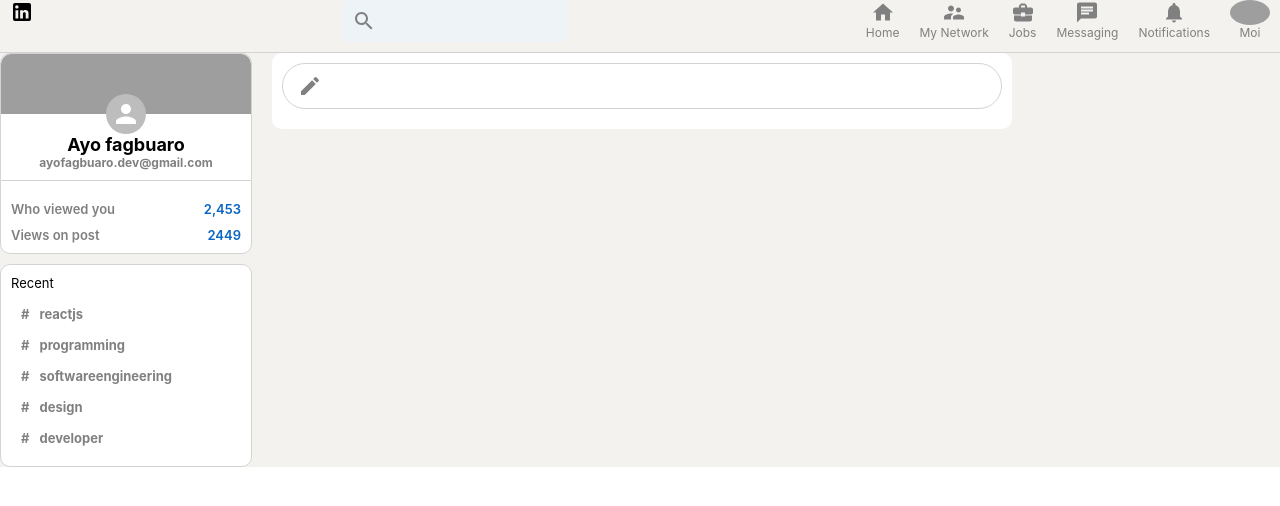
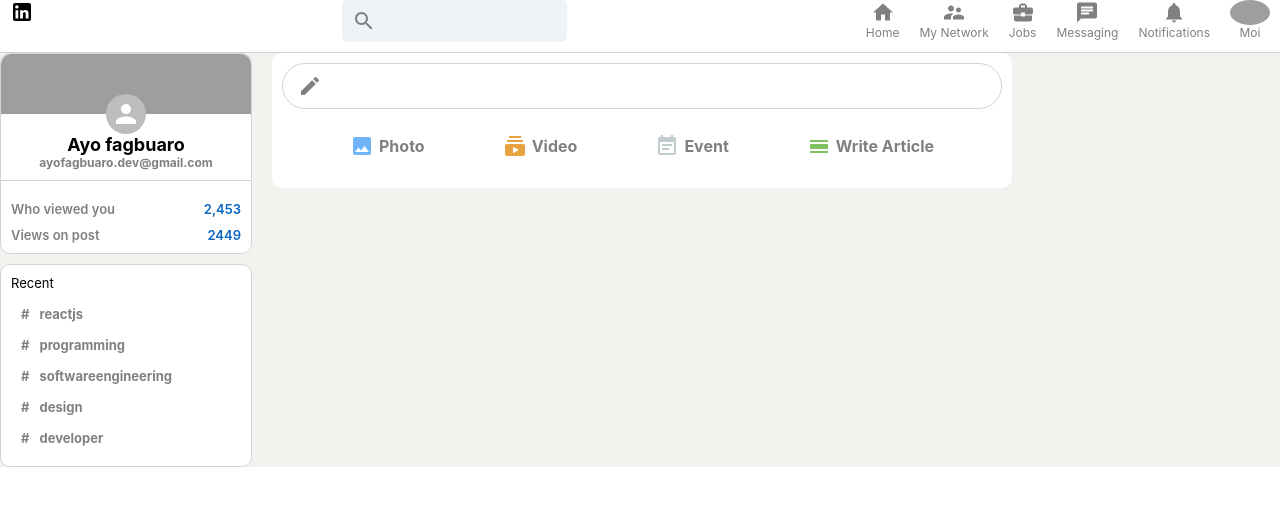
Before and after one commit to AyoFagbuaro/today-i-have, a React (Create React App) app: page / in a window 1280 px wide. Shown: the top 506 px of the page. Built offline with nearby package versions, Linux system fonts and the light colour scheme; grey boxes are pictures that could not be loaded.

Commit message:
Finished the input section of the feed Component and added some styling

```diff
--- a/src/Feed.css
+++ b/src/Feed.css
@@ -9,8 +9,6 @@
   padding-bottom: 20px;
   border-radius: 10px;
   margin-bottom: 20px;
-  /* display: flex;
-  justify-content: space-evenly; */
 }
 
 .feed__input {
@@ -35,3 +33,7 @@
 .feed__input > form > button {
   display: none;
 }
+.feed__inputOptions {
+  display: flex;
+  justify-content: space-evenly;
+}
--- a/src/Feed.js
+++ b/src/Feed.js
@@ -1,6 +1,11 @@
 import React from "react";
 import "./Feed.css";
 import CreateIcon from "@mui/icons-material/Create";
+import InputOption from "./InputOption";
+import ImageIcon from "@mui/icons-material/Image";
+import SubscriptionsIcon from "@mui/icons-material/Subscriptions";
+import EventNoteIcon from "@mui/icons-material/EventNote";
+import CalendarViewDayIcon from "@mui/icons-material/CalendarViewDay";
 
 function Feed() {
   return (
@@ -13,6 +18,16 @@ function Feed() {
             <button type="submit">Send</button>
           </form>
         </div>
+        <div className="feed__inputOptions">
+          <InputOption Icon={ImageIcon} title="Photo" color="#70B5F9" />
+          <InputOption Icon={SubscriptionsIcon} title="Video" color="#E7A33E" />
+          <InputOption Icon={EventNoteIcon} title="Event" color="#C0CBCD" />
+          <InputOption
+            Icon={CalendarViewDayIcon}
+            title="Write Article"
+            color="#7FC15E"
+          />
+        </div>
       </div>
     </div>
   );
--- a/src/Header.css
+++ b/src/Header.css
@@ -7,6 +7,7 @@
   padding-left: 10px;
   padding-bottom: 10px;
   width: 100%;
+  background-color: white;
 }
 .header__left {
   margin-right: 10px;
--- /dev/null
+++ b/src/InputOption.css
@@ -0,0 +1,15 @@
+.inputOption {
+  display: flex;
+  align-items: center;
+  margin-top: 15px;
+  color: gray;
+  padding: 10px;
+  cursor: pointer;
+}
+.inputOption:hover {
+  background-color: whitesmoke;
+  border-radius: 10px;
+}
+.inputOption > h4 {
+  margin-left: 5px;
+}
--- /dev/null
+++ b/src/InputOption.js
@@ -0,0 +1,13 @@
+import React from "react";
+import "./InputOption.css";
+
+function InputOption({ Icon, title, color }) {
+  return (
+    <div className="inputOption">
+      <Icon style={{ color: color }} />
+      <h4>{title}</h4>
+    </div>
+  );
+}
+
+export default InputOption;
```
